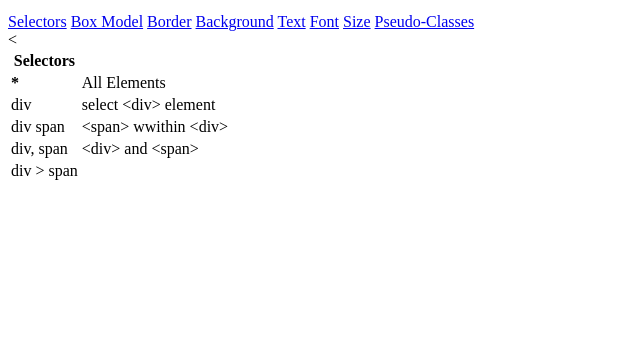
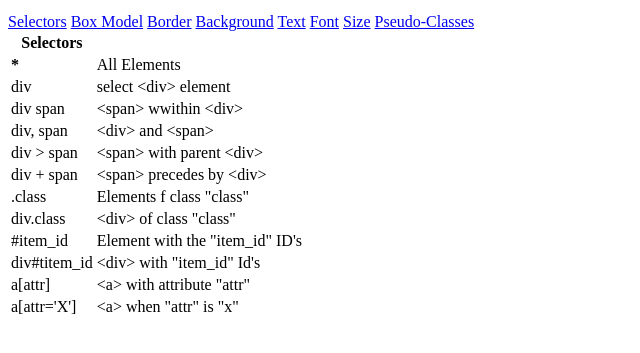
Before and after one commit to matthieudht/cheatsheetcss, a plain HTML site: page index.html in a window 1280 px wide. Shown: the part 87-440 px from the top of the page, without its empty margins (0-640 px from the left). Drawn offline with Linux system fonts and the light colour scheme.

Commit message:
index.html: add first table (selector)

```diff
--- a/index.html
+++ b/index.html
@@ -108,42 +108,68 @@
 						<td>
 							div &gt; span
 						</td>
-						<
+						<td> &lt;span&gt; with parent &lt;div&gt;
+						</td>
 					<tr>
 						<td>
-					</tr>
-
-					<tr>
+							div + span
+						</td>
 						<td>
-
+							&lt;span&gt; precedes by &lt;div&gt;
 						</td>
 					</tr>
 
 					<tr>
 						<td>
-
+							.class
+						</td>
+						<td>
+							Elements f class "class"
 						</td>
 					</tr>
 
 					<tr>
 						<td>
+							div.class
+						</td>
+						<td>
+							&lt;div&gt; of class "class"
 						</td>
 					</tr>
 
 					<tr>
 						<td>
-
+							#item_id
+						</td>
+						<td>
+							Element with the "item_id" ID's
 						</td>
 					</tr>
 
 					<tr>
 						<td>
+							div#titem_id
+						</td>
+						<td>
+							&lt;div&gt; with "item_id" Id's
 						</td>
 					</tr>
 
 					<tr>
 						<td>
+							a[attr]
+						</td>
+						<td>
+							&lt;a&gt; with attribute "attr"
+						</td>
+					</tr>
 
+					<tr>
+						<td>
+							a[attr='X']
+						</td>
+						<td>
+							&lt;a&gt; when "attr" is "x"
 						</td>
 					</tr>
 
```
